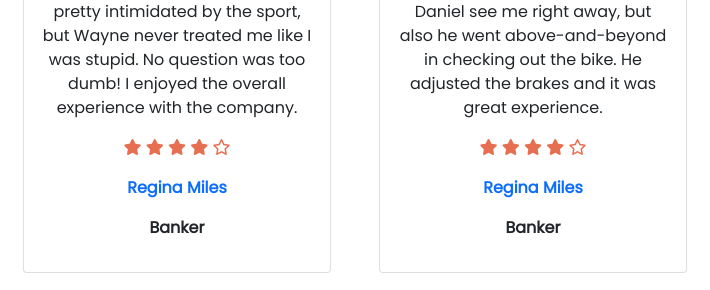
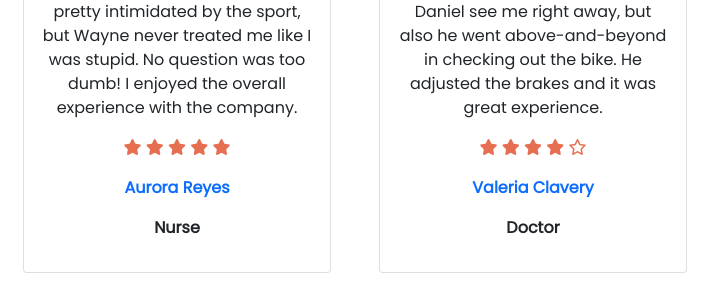
Before and after one commit to sohazur/honda-cbr, a plain HTML site: page index.html in a window 1280 px wide. Shown: the part 1700-1990 px from the top of the page, 463-1173 px from the left. Drawn offline with nearby package versions, Linux system fonts and the light colour scheme.

```diff
--- a/index.html
+++ b/index.html
@@ -18,6 +18,12 @@
       src="https://kit.fontawesome.com/31793e0b66.js"
       crossorigin="anonymous"
     ></script>
+    <!-- Favicon -->
+    <link
+      rel="shortcut icon"
+      href="images/logo honda.png"
+      type="image/x-icon"
+    />
     <title>Honda CBR</title>
   </head>
   <body>
@@ -190,10 +196,10 @@
                   <i class="fas fa-star"></i>
                   <i class="fas fa-star"></i>
                   <i class="fas fa-star"></i>
-                  <i class="far fa-star"></i>
+                  <i class="fas fa-star"></i>
                 </p>
-                <p class="fw-bolder text-primary mb-3">Regina Miles</p>
-                <p class="fw-bolder">Banker</p>
+                <p class="fw-bolder text-primary mb-3">Aurora Reyes</p>
+                <p class="fw-bolder">Nurse</p>
               </div>
             </div>
           </div>
@@ -218,8 +224,8 @@
                   <i class="fas fa-star"></i>
                   <i class="far fa-star"></i>
                 </p>
-                <p class="fw-bolder text-primary mb-3">Regina Miles</p>
-                <p class="fw-bolder">Banker</p>
+                <p class="fw-bolder text-primary mb-3">Valeria Clavery</p>
+                <p class="fw-bolder">Doctor</p>
               </div>
             </div>
           </div>
```
Also changed, not shown: images/Frame.png, images/bike-2.png, images/feature-bike.png, images/header-bike.png, images/logo honda.png (added), images/user-1.png, images/user-2.png, images/user-3.png, 3 other files.
